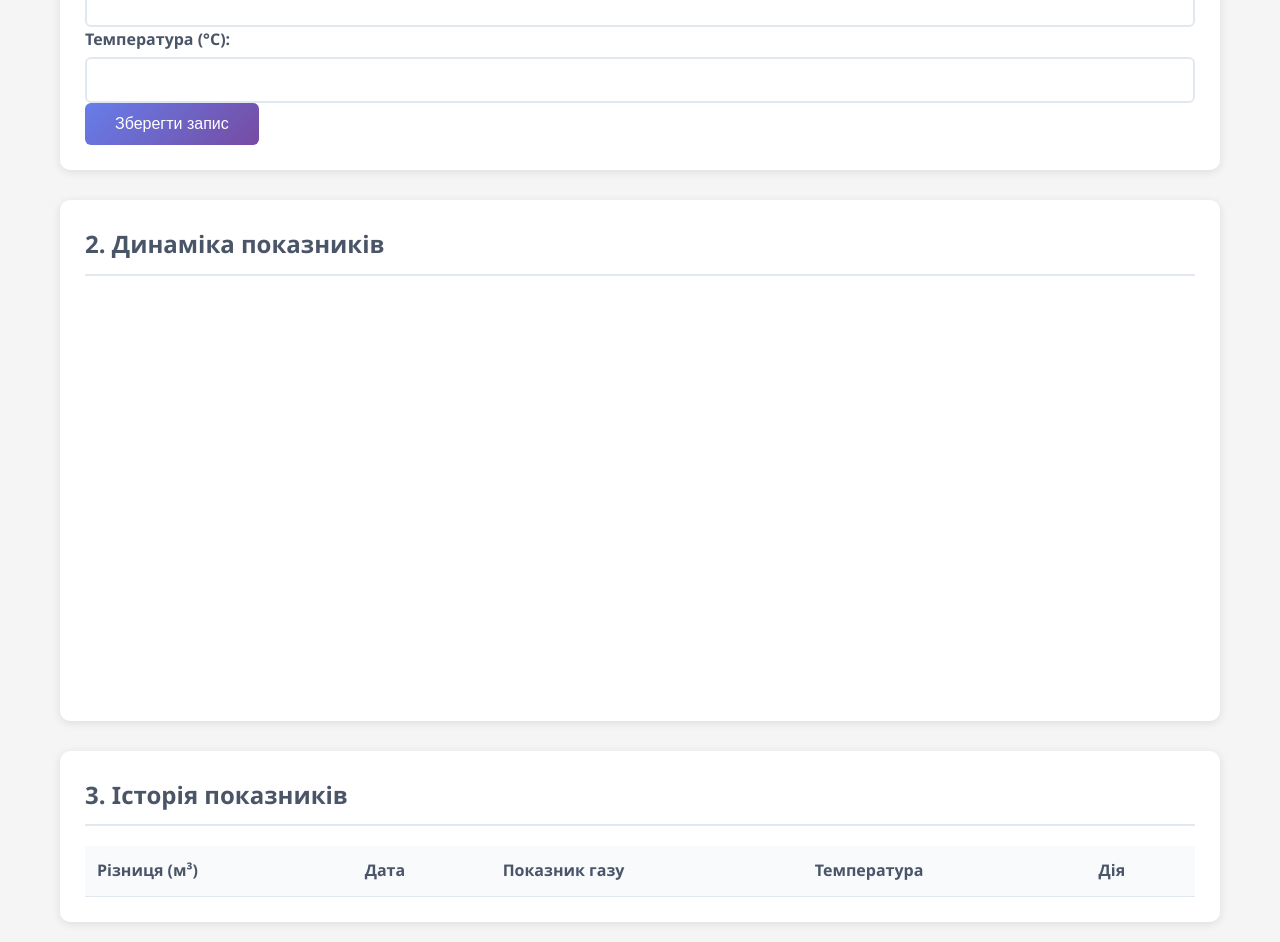
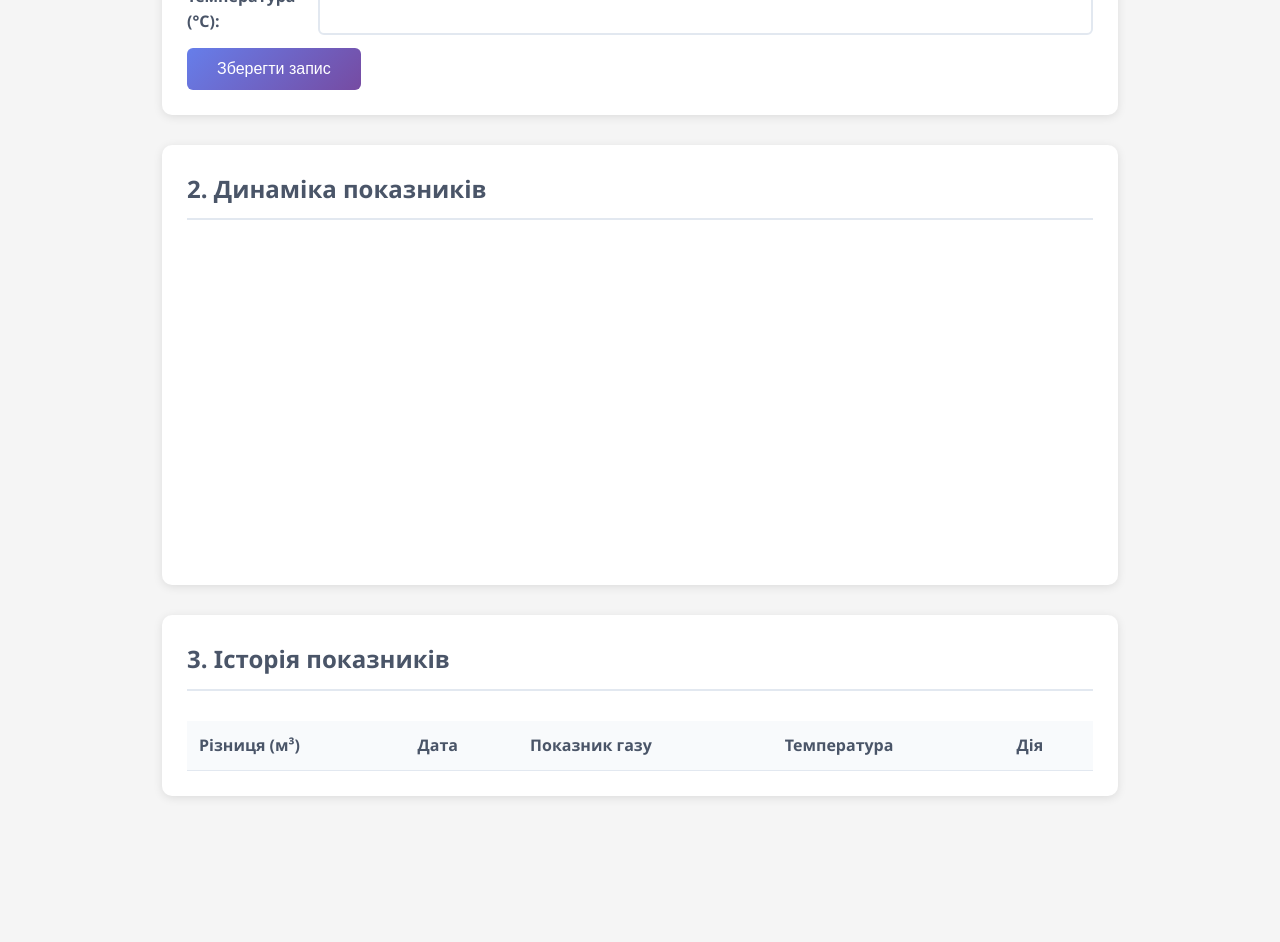
Before and after one commit to trippasha/gas, a plain HTML site: page index.html in a window 1280 px wide. Shown: the part 378-1320 px from the top of the page. After the commit the page ends 1186 px from the top, so only its background shows below. Drawn offline with nearby package versions, Linux system fonts and the light colour scheme.

Commit message:
Update index.html

```diff
--- a/index.html
+++ b/index.html
@@ -5,6 +5,41 @@
     <meta name="viewport" content="width=device-width, initial-scale=1.0">
     <title>Моніторинг показників газу та температури</title>
     <link rel="stylesheet" href="styles.css">
+    <!-- Адаптивні стилі — підлаштування під ширину екрану мобільних пристроїв -->
+    <style>
+        *, *::before, *::after { box-sizing: border-box; }
+
+        .container {
+            width: 100%;
+            max-width: 980px;
+            margin: 0 auto;
+            padding: 12px;
+        }
+
+        .input-group { display: flex; gap: 8px; align-items: center; margin-bottom: 8px; }
+        .input-group label { min-width: 120px; }
+        .input-group input {
+            flex: 1 1 auto;
+            max-width: 100%;
+        }
+
+        .table-wrapper { overflow-x: auto; }
+        table { width: 100%; border-collapse: collapse; min-width: 600px; }
+
+        .chart-container { width: 100%; height: 320px; }
+        .chart-container canvas { width: 100% !important; height: 100% !important; display: block; }
+
+        .submit-btn, .delete-btn, input[type="number"], input[type="date"] {
+            max-width: 100%;
+        }
+
+        @media (max-width: 700px) {
+            .input-group { flex-direction: column; align-items: stretch; }
+            .input-group label { min-width: 0; margin-bottom: 6px; }
+            .chart-container { height: 220px; }
+            table { min-width: 520px; }
+        }
+    </style>
     <script src="https://cdn.jsdelivr.net/npm/chart.js"></script>
 </head>
 <body>
```
